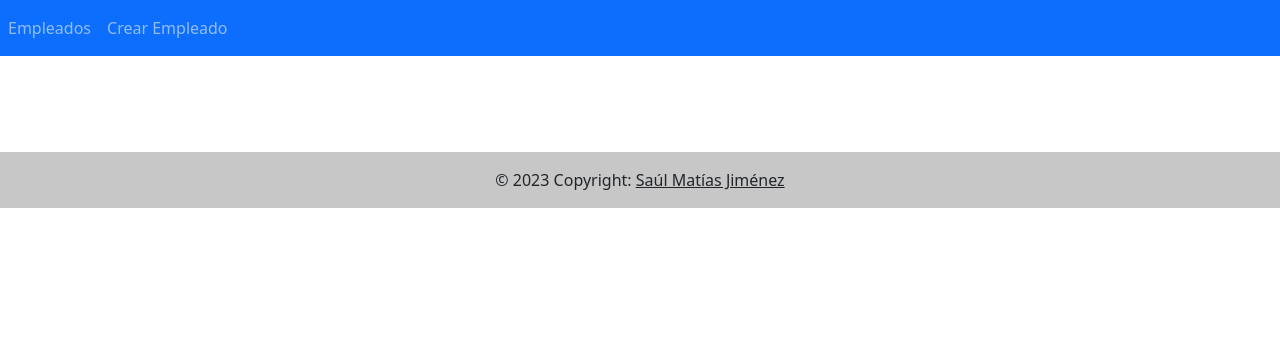
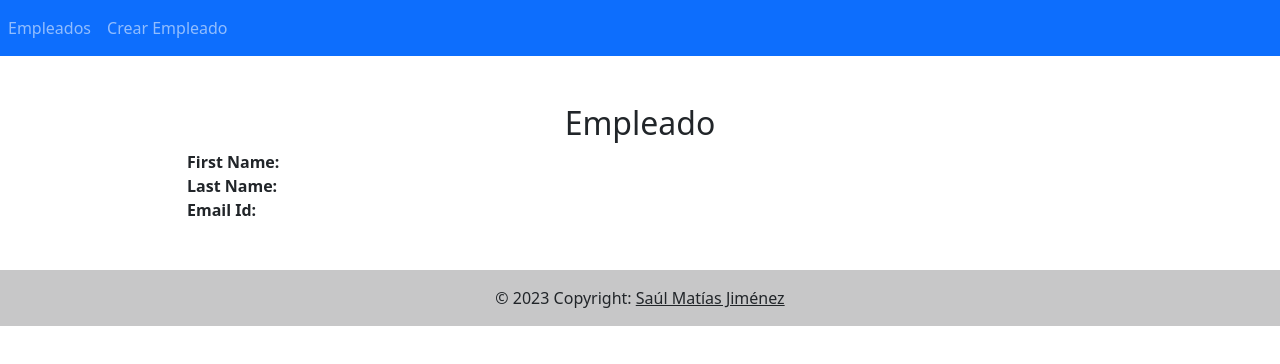
Before and after one commit to Luas6/padelManager, an Angular app in the folder padelManager-frontend/: page /visualizar-empleado/1 in a window 1280 px wide. Before the commit this address led to /. Shown: the top 364 px of the page. Built offline with nearby package versions, Linux system fonts and the light colour scheme; no server answers.

Commit message:
Visualizar Empleado

```diff
--- a/padelManager-frontend/angular.json
+++ b/padelManager-frontend/angular.json
@@ -26,7 +26,6 @@
             ],
             "styles": [
               "node_modules/bootstrap/dist/css/bootstrap.min.css",
-              "node_modules/bootstrap/dist/css/bootstrap.css",
               "src/styles.css"
             ],
             "scripts": []
--- a/padelManager-frontend/src/app/app-routing.module.ts
+++ b/padelManager-frontend/src/app/app-routing.module.ts
@@ -3,12 +3,14 @@ import { RouterModule, Routes } from '@angular/router';
 import { CrearEmpleadoComponent } from './crear-empleado/crear-empleado.component';
 import { ListaEmpleadosComponent } from './lista-empleados/lista-empleados.component';
 import { ActualizarEmpleadoComponent } from './actualizar-empleado/actualizar-empleado.component';
+import { VisualizarEmpleadoComponent } from './visualizar-empleado/visualizar-empleado.component';
 
 const routes: Routes = [
   {path: 'empleados', component: ListaEmpleadosComponent},
   {path: 'crear-empleado', component: CrearEmpleadoComponent},
   {path: 'actualizar-empleado/:id', component: ActualizarEmpleadoComponent},
-  {path: '', redirectTo: 'empleados', pathMatch: 'full'}
+  {path: 'visualizar-empleado/:id', component: VisualizarEmpleadoComponent},
+  {path: '', redirectTo: 'empleados', pathMatch: 'full'} //Home
 ];
 @NgModule({
   imports: [RouterModule.forRoot(routes)],
--- a/padelManager-frontend/src/app/app.module.ts
+++ b/padelManager-frontend/src/app/app.module.ts
@@ -7,13 +7,15 @@ import { ListaEmpleadosComponent } from './lista-empleados/lista-empleados.compo
 import { CrearEmpleadoComponent } from './crear-empleado/crear-empleado.component';
 import { FormsModule } from '@angular/forms';
 import { ActualizarEmpleadoComponent } from './actualizar-empleado/actualizar-empleado.component';
+import { VisualizarEmpleadoComponent } from './visualizar-empleado/visualizar-empleado.component';
 
 @NgModule({
   declarations: [
     AppComponent,
     ListaEmpleadosComponent,
     CrearEmpleadoComponent,
-    ActualizarEmpleadoComponent
+    ActualizarEmpleadoComponent,
+    VisualizarEmpleadoComponent
   ],
   imports: [
     BrowserModule,
--- a/padelManager-frontend/src/app/lista-empleados/lista-empleados.component.html
+++ b/padelManager-frontend/src/app/lista-empleados/lista-empleados.component.html
@@ -14,8 +14,13 @@
                 <td> {{ empleado.nombre }} </td>
                 <td> {{ empleado.apellidos }} </td>
                 <td> {{ empleado.correo }} </td>
-                <td> <button (click)="actualizarEmpleado(empleado.id)" class="btn btn-info">U</button>
-                    <button (click)="eliminarEmpleado(empleado.id)" class="btn btn-danger">D</button></td>
+                <td>
+                    <div class="d-flex justify-content-between">
+                        <button (click)="actualizarEmpleado(empleado.id)" class="btn btn-primary">U</button>
+                        <button (click)="visualizarEmpleado(empleado.id)" class="btn btn-secondary">R</button>
+                        <button (click)="eliminarEmpleado(empleado.id)" class="btn btn-danger">D</button>
+                    </div>
+                </td>
             </tr>
         </tbody>
     </table>
--- a/padelManager-frontend/src/app/lista-empleados/lista-empleados.component.ts
+++ b/padelManager-frontend/src/app/lista-empleados/lista-empleados.component.ts
@@ -23,13 +23,17 @@ private getEmpleados(){
 }
 
 actualizarEmpleado(id:number){
-  this.router.navigate(['actualizar-empleado',id])
+  this.router.navigate(['actualizar-empleado',id]) // Ver app-routing.module.ts
 }
 
 eliminarEmpleado(id:number){
   this.empleadosService.borrarEmpleado(id).subscribe(data =>{
     this.getEmpleados();
   });
+}
+
+visualizarEmpleado(id:number){
+  this.router.navigate(['visualizar-empleado',id]) // Ver app-routing.module.ts
 }
 
 ngOnInit(): void{
--- /dev/null
+++ b/padelManager-frontend/src/app/visualizar-empleado/visualizar-empleado.component.html
@@ -0,0 +1,14 @@
+<div class="container col-lg-10 mx-auto">
+    <h2 class="text-center"> Empleado</h2>
+    <div>
+        <div>
+            <label> <b> First Name: </b></label> {{empleado.nombre}}
+        </div>
+        <div>
+            <label> <b> Last Name: </b></label> {{empleado.apellidos}}
+        </div>
+        <div>
+            <label> <b> Email Id: </b></label> {{empleado.correo}}
+        </div>
+    </div>
+</div>
--- /dev/null
+++ b/padelManager-frontend/src/app/visualizar-empleado/visualizar-empleado.component.ts
@@ -0,0 +1,24 @@
+import { Component } from '@angular/core';
+import { Empleado } from '../empleado';
+import { EmpleadoService } from '../empleado.service';
+import { ActivatedRoute, Router } from '@angular/router';
+
+@Component({
+  selector: 'app-visualizar-empleado',
+  templateUrl: './visualizar-empleado.component.html',
+  styleUrls: ['./visualizar-empleado.component.css']
+})
+export class VisualizarEmpleadoComponent {
+  id!: number;
+  empleado: Empleado = new Empleado();
+  constructor(private empleadoService: EmpleadoService,
+    private route: ActivatedRoute) { }
+
+  ngOnInit(): void {
+    this.id = this.route.snapshot.params['id'];
+
+    this.empleadoService.getEmpleadoById(this.id).subscribe(data => {
+      this.empleado = data;
+    }, error => console.log(error));
+  }
+}
```
Also changed, not shown: padelManager-frontend/src/app/visualizar-empleado/visualizar-empleado.component.css (added), 1 other file (tests, documents, lock files or other folders).
